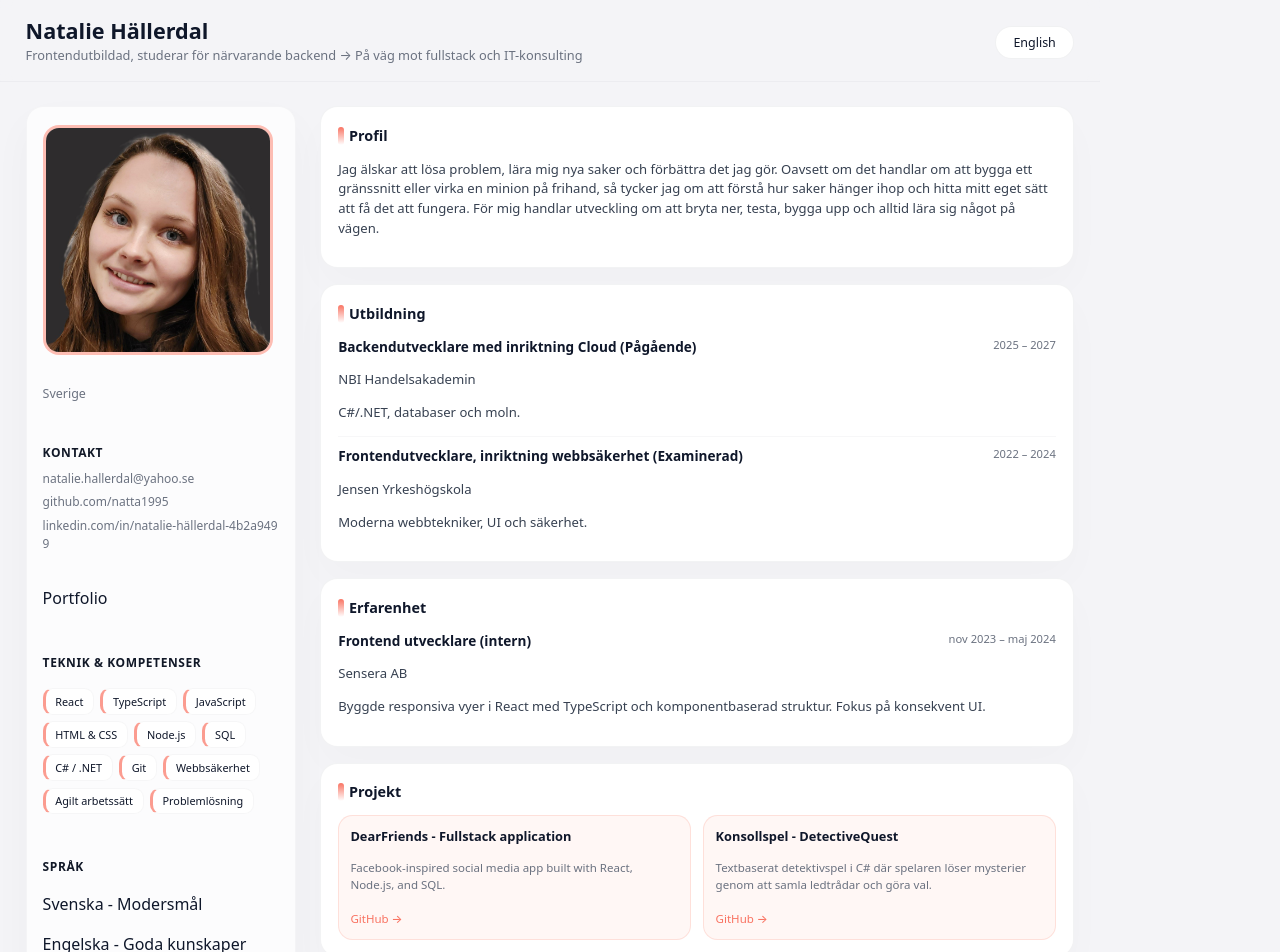
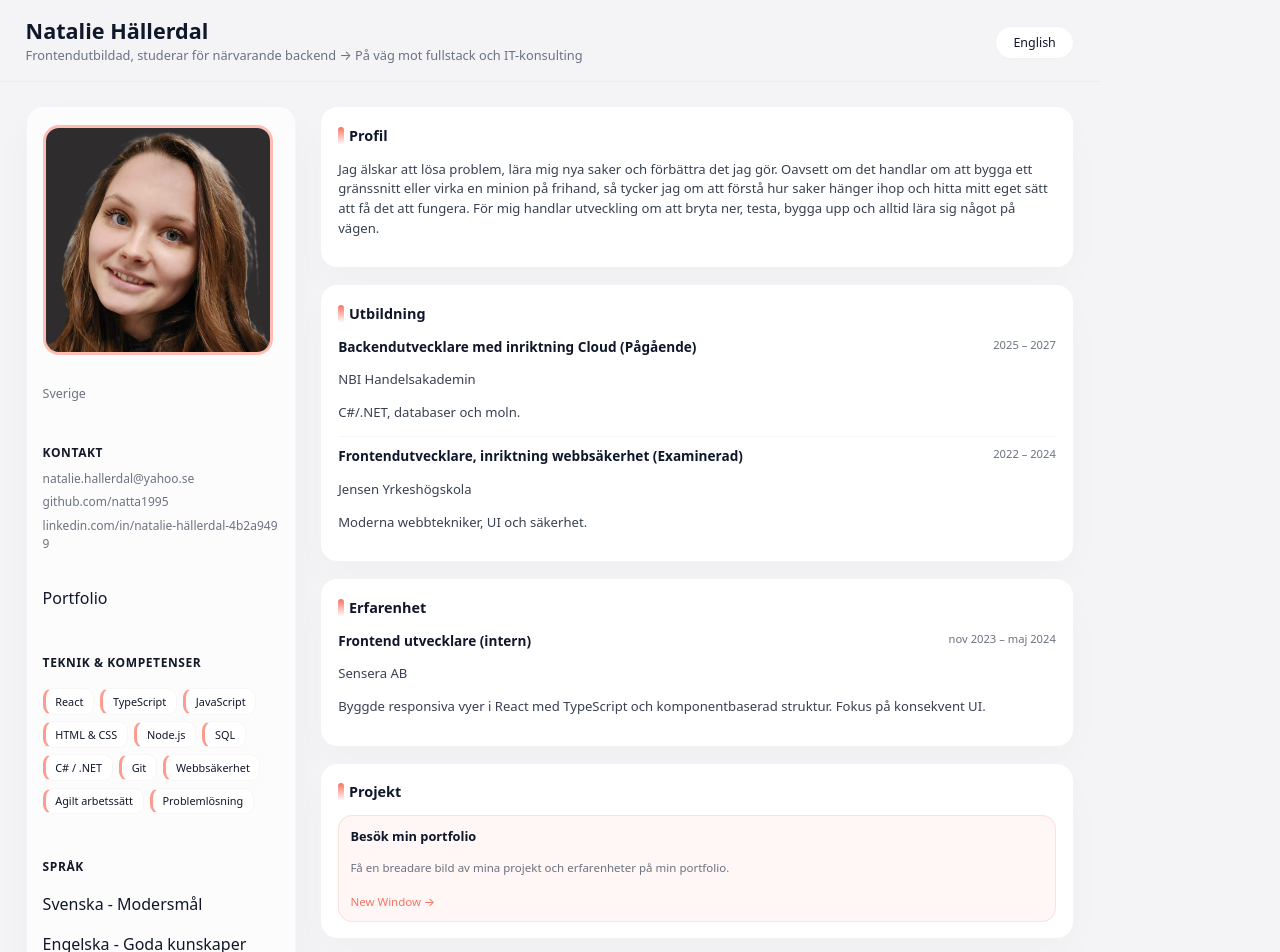
Before and after one commit to natta1995/myCV, a React (Vite) app: page / in a window 1280 px wide. Shown: the top 952 px of the page. Built offline with nearby package versions, Linux system fonts and the light colour scheme.

Commit message:
Link to portfolio added

```diff
--- a/src/App.jsx
+++ b/src/App.jsx
@@ -120,7 +120,7 @@ export default function App() {
                   <h3>{p.title}</h3>
                   <p>{p.text}</p>
                   <a href={p.link} target="_blank" rel="noreferrer">
-                    GitHub →
+                    New Window →
                   </a>
                 </article>
               ))}
--- a/src/content/content.js
+++ b/src/content/content.js
@@ -38,16 +38,11 @@ const content = {
       },
     ],
     projects: [
-      {
-        title: "DearFriends - Fullstack application",
-        text: "Facebook-inspired social media app built with React, Node.js, and SQL.",
-        link: "https://github.com/natta1995"
-      },
-      {
-        title: "Konsollspel - DetectiveQuest",
-        text: "Textbaserat detektivspel i C# där spelaren löser mysterier genom att samla ledtrådar och göra val.",
-        link: "https://github.com/natta1995"
-      }
+       {
+      title: "Besök min portfolio",
+      text: "Få en breadare bild av mina projekt och erfarenheter på min portfolio.",
+      link: "https://natta1995.github.io/my-portfoilio/"
+    }
     ],
     contact: {
       email: "mailto:natalie.hallerdal@yahoo.se",
@@ -107,15 +102,10 @@ const content = {
 
     ],
     projects: [
-    {
-      title: "DearFriends - Fullstack Application",
-      text: "A Facebook-inspired social media application built with React, Node.js, and SQL.",
-      link: "https://github.com/natta1995"
-    },
-    {
-      title: "Console Game - DetectiveQuest",
-      text: "A text-based detective game built in C#, where the player solves mysteries by collecting clues and making decisions.",
-      link: "https://github.com/natta1995"
+   {
+      title: "Explore my portfolio",
+      text: "Take a closer look at my projects and experience in my portfolio.",
+      link: "https://natta1995.github.io/my-portfoilio/"
     }
     ],
     contact: {
```
